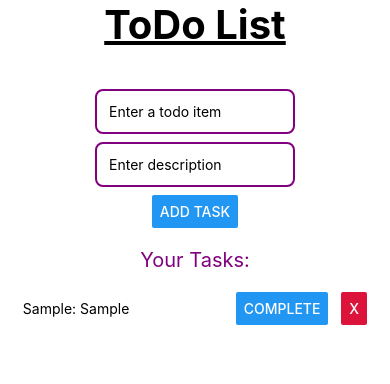
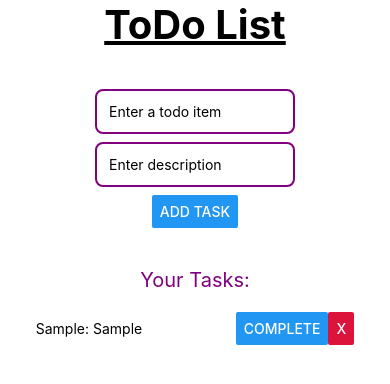
Before and after one commit to aplasket/ideaboxTS, a React Native app: screen / in a window 390 px wide. Both pictures are taken after typing "Sample", "Sample" into the empty fields and a click on the button "ADD TASK". Shown: the top 384 px of the page. Built offline with nearby package versions, Linux system fonts and the light colour scheme.

Commit message:
refactor to separate out into form and todo components

```diff
--- a/App.tsx
+++ b/App.tsx
@@ -1,31 +1,14 @@
 import React, { useState } from "react";
 import { StyleSheet, Text, View, TextInput, Button, SafeAreaView } from "react-native";
-
-interface IToDo {
-  text: string;
-  description: string;
-  completed: boolean;
-}
+import Form from "./src/components/Form";
+import ToDos, { IToDo } from "./src/components/ToDos";
 
 export default function App() {
-  const [titleValue, setTitleValue] = useState<string>("");
-  const [descriptionValue, setDescriptionValue] = useState<string>("");
   const [toDoList, setToDos] = useState<IToDo[]>([]);
-  const [error, showError] = useState<Boolean>(false);
 
-  const handleSubmit = (): void => {
-    const newToDo: IToDo = {
-      text: titleValue,
-      description: descriptionValue,
-      completed: false,
-    }
-
-    if (titleValue.trim() && descriptionValue.trim())
-      setToDos([...toDoList, newToDo]);
-    else showError(true);
-    setTitleValue("");
-    setDescriptionValue("");
-  };
+  const addToDo = (newToDo: IToDo) =>{
+    setToDos([...toDoList, newToDo]);
+  }
 
   const removeItem = (index: number): void => {
     const newToDoList = [...toDoList];
@@ -43,39 +26,11 @@ export default function App() {
     <SafeAreaView style={styles.container}>
       <Text style={styles.title}>ToDo List</Text>
       <View style={styles.inputWrapper}>
-        <TextInput
-          placeholder="Enter a todo item"
-          value={titleValue}
-          onChangeText={setTitleValue}
-          style={styles.inputBox}
-        />
-        <TextInput
-          placeholder="Enter description"
-          value={descriptionValue}
-          onChangeText={setDescriptionValue}
-          style={styles.inputBox}
-        />
-        <Button title="Add Task" onPress={handleSubmit} />
+        <Form addToDo={addToDo} />
       </View>
-      {error && (<Text style={styles.error}>Error: all fields must be filled out</Text>)}
       <Text style={styles.subtitle}> Your Tasks: </Text>
       {!toDoList.length && <Text>No to do tasks available</Text>}
-      {toDoList.map((toDo: IToDo, index: number) => (
-        <View style={styles.listItem} key={`${index}_${toDo.text}`}>
-          <Text style={[styles.task, {textDecorationLine: toDo.completed ? "line-through" : "none" }]}>
-            {toDo.text}: {toDo.description}
-          </Text>
-          <Button
-            title={ toDo.completed ? "Completed" : "Complete" }
-            onPress={() => toggleComplete(index)}
-          />
-          <Button
-            title="X"
-            onPress={()=> removeItem(index)}
-            color="crimson"
-          />
-        </View>
-      ))}
+      <ToDos toDoList={toDoList} toggleComplete={toggleComplete} removeItem={removeItem}/>
     </SafeAreaView>
   )
 }
--- /dev/null
+++ b/src/components/Form.tsx
@@ -0,0 +1,73 @@
+import React, { useState } from "react";
+import { Button, StyleSheet, Text, TextInput, View } from "react-native";
+import { IToDo } from "./ToDos";
+
+function Form({addToDo}: {addToDo: (todo: IToDo) => void}): JSX.Element {
+  const [title, setTitle] = useState<string>("");
+  const [description, setDescription] = useState<string>("");
+  const [error, showError] = useState<Boolean>(false);
+
+  const handleSubmit = (): void => {
+    const newToDo: IToDo = {
+      text: title,
+      description: description,
+      completed: false,
+    }
+
+    if (title.trim() && description.trim())
+      addToDo(newToDo);
+    else showError(true);
+      setTitle("");
+      setDescription("");
+  };
+
+  return (
+    <View style={styles.inputWrapper}>
+      <TextInput
+        placeholder="Enter a todo item"
+        value={title}
+        onChangeText={setTitle}
+        style={styles.inputBox}
+      />
+      <TextInput
+        placeholder="Enter description"
+        value={description}
+        onChangeText={setDescription}
+        style={styles.inputBox}
+      />
+      <Button title="Add Task" onPress={handleSubmit} />
+
+      {error && (<Text style={styles.error}>Error: all fields must be filled out</Text>)}
+    </View>
+  )
+}
+
+const styles = StyleSheet.create({
+  container: {
+    flex: 1,
+    padding: 35,
+    alignItems: "center"
+  },
+  inputWrapper: {
+    width: "100%",
+    flexDirection: "column",
+    justifyContent: "center",
+    alignItems: "center",
+    marginBottom: 20
+  },
+  inputBox: {
+    width: 200,
+    borderColor: "purple",
+    borderRadius: 8,
+    borderWidth: 2,
+    padding: 12,
+    marginBottom: 8
+  },
+  error: {
+    padding: 10,
+    color: "red"
+  }
+});
+
+
+export default Form;
--- /dev/null
+++ b/src/components/ToDos.tsx
@@ -0,0 +1,91 @@
+import { Button, StyleSheet, Text, View } from "react-native";
+
+export interface IToDo {
+  text: string;
+  description: string;
+  completed: boolean;
+};
+
+type Props = {
+  toDoList: IToDo[];
+  toggleComplete: (index: number) => void;
+  removeItem: (index: number) => void;
+};
+
+function ToDos ({toDoList, toggleComplete, removeItem}: Props): JSX.Element {
+  const ideaCards = toDoList.map((toDo: IToDo, index: number) => (
+    <View style={styles.listItem} key={`${index}_${toDo.text}`}>
+      <Text style={[styles.task, {textDecorationLine: toDo.completed ? "line-through" : "none" }]}>
+        {toDo.text}: {toDo.description}
+      </Text>
+      <Button
+        title={ toDo.completed ? "Completed" : "Complete" }
+        onPress={() => toggleComplete(index)}
+      />
+      <Button
+        title="X"
+        onPress={()=> removeItem(index)}
+        color="crimson"
+      />
+    </View>
+  ))
+
+  return (
+    <View>
+      {ideaCards}
+    </View>
+  )
+}
+
+const styles = StyleSheet.create({
+  container: {
+    flex: 1,
+    padding: 35,
+    alignItems: "center"
+  },
+  inputWrapper: {
+    width: "100%",
+    flexDirection: "column",
+    justifyContent: "center",
+    alignItems: "center",
+    marginBottom: 20
+  },
+  inputBox: {
+    width: 200,
+    borderColor: "purple",
+    borderRadius: 8,
+    borderWidth: 2,
+    padding: 12,
+    marginBottom: 8
+  },
+  title: {
+    fontSize: 40,
+    marginBottom: 40,
+    fontWeight: "bold",
+    textDecorationLine: "underline"
+  },
+  subtitle: {
+    fontSize: 20,
+    marginBottom: 20,
+    color: "purple"
+  },
+  listItem: {
+    flexDirection: "row",
+    justifyContent: "space-evenly",
+    alignItems: "center",
+    width: "100%",
+    marginBottom: 10,
+    paddingHorizontal: 10
+  },
+  addButton: {
+    alignItems: "flex-end"
+  },
+  task: {
+    width: 200
+  },
+  error: {
+    color: "red"
+  }
+});
+
+export default ToDos;
```
